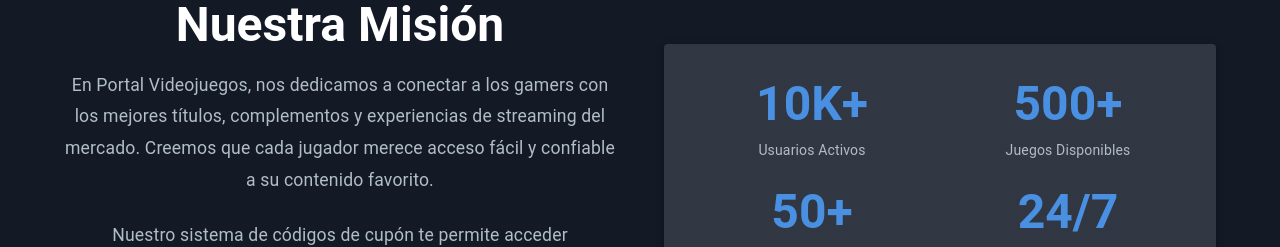
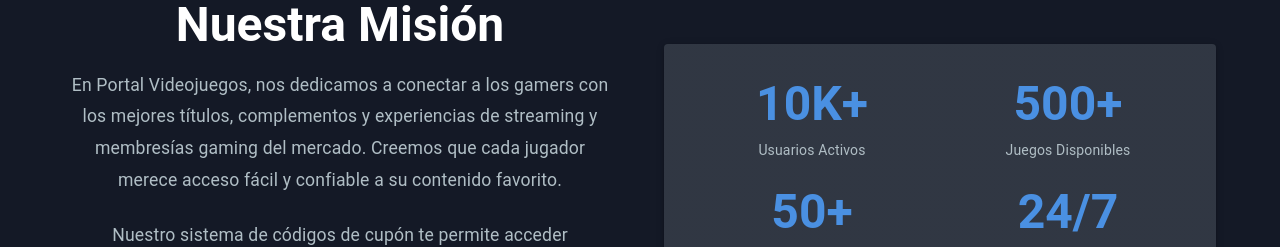
Before and after one commit to pepicont/desarrollo-FE-tp, a React (Vite) app in the folder my-app/: page /about-us in a window 1280 px wide. Shown: the part 548-795 px from the top of the page. Built offline with nearby package versions, Linux system fonts and the light colour scheme; no server answers.

Commit message:
cambiado streaming por servicio en todas las páginas

```diff
--- a/my-app/src/components/aboutUs/aboutUs.tsx
+++ b/my-app/src/components/aboutUs/aboutUs.tsx
@@ -132,7 +132,7 @@ export default function AboutUs() {
               </Typography>
               <Typography variant="body1" sx={{ color: "#B0BEC5", fontSize: "1.1rem", lineHeight: 1.8, mb: 3 }}>
                 En Portal Videojuegos, nos dedicamos a conectar a los gamers con los mejores títulos, complementos y
-                experiencias de streaming del mercado. Creemos que cada jugador merece acceso fácil y confiable a su
+                experiencias de streaming y membresías gaming del mercado. Creemos que cada jugador merece acceso fácil y confiable a su
                 contenido favorito.
               </Typography>
               <Typography variant="body1" sx={{ color: "#B0BEC5", fontSize: "1.1rem", lineHeight: 1.8 }}>
--- a/my-app/src/components/home/home.tsx
+++ b/my-app/src/components/home/home.tsx
@@ -135,9 +135,9 @@ const carouselItems = [
   },
   {
     id: 3,
-    title: "Streaming",
+    title: "Servicios",
   image: servicios,
-    description: "Los mejores servicios de streaming para poder seguir viendo tus series",
+    description: "Los mejores servicios de streaming y gaming para poder seguir disfrutando de tus contenidos favoritos",
     badge: "OFERTA",
   },
 ]
@@ -482,7 +482,7 @@ export default function Home() {
             </Typography>
             <Typography variant="body1" sx={{ lineHeight: 1.8, color: "#B0BEC5" }}>
               Somos tu portal de confianza para videojuegos, donde encontrarás los mejores títulos, DLC exclusivos y
-              membresías premium para las plataformas de streaming más populares. Nuestro sistema de códigos de cupón te
+              membresías premium para servicios de streaming y gaming. Nuestro sistema de códigos de cupón te
               permite acceder instantáneamente a tus compras, mientras que nuestra comunidad de jugadores comparte
               reseñas auténticas para ayudarte a tomar las mejores decisiones.
             </Typography>
```
